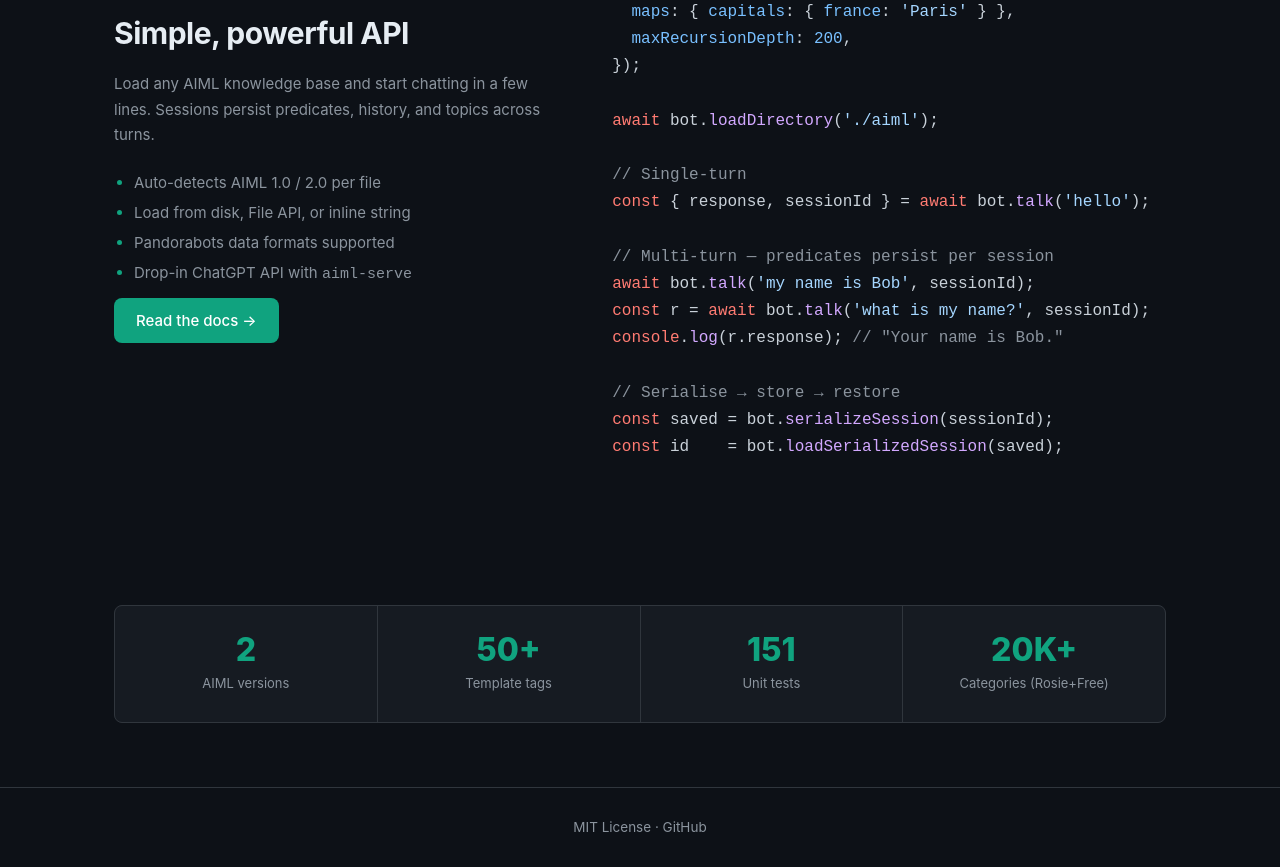
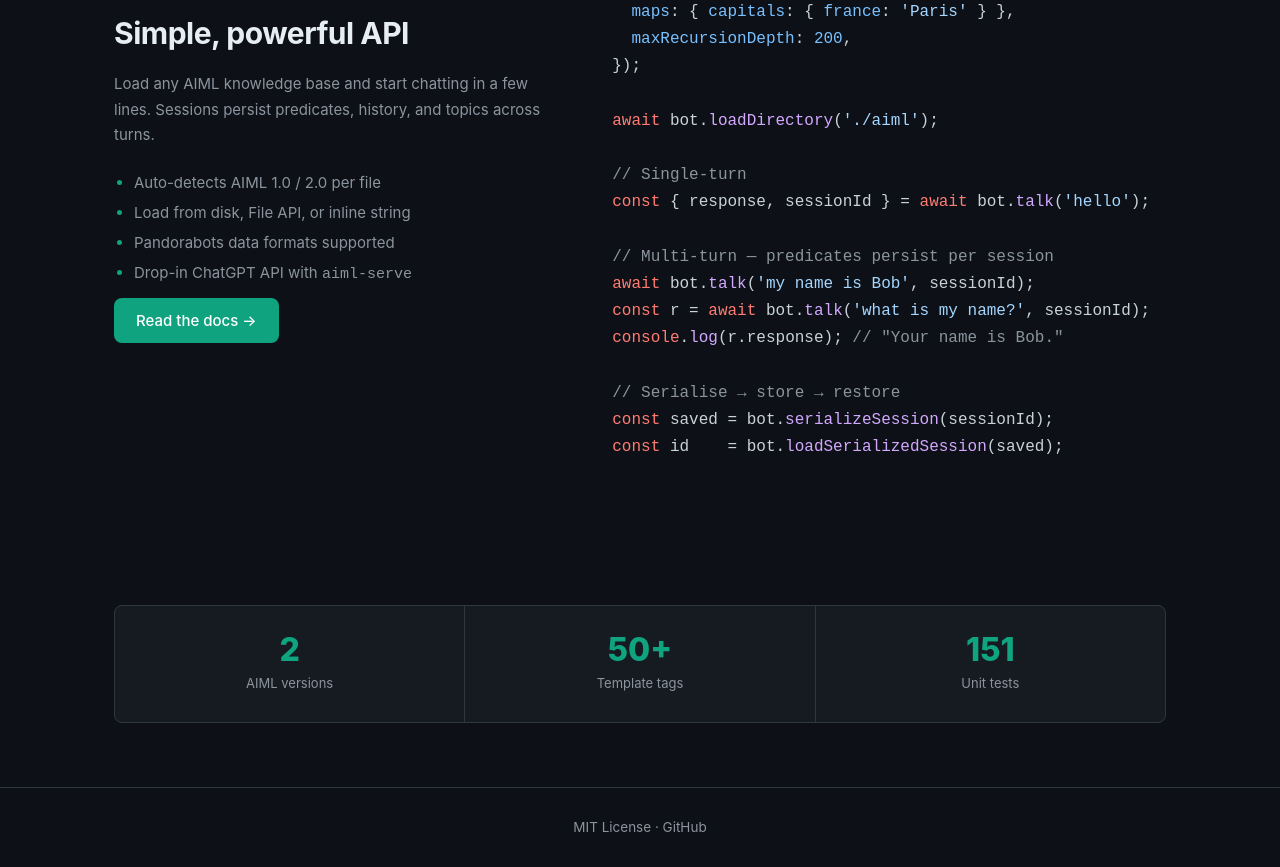
Before and after one commit to jesobreira/aimljs, a plain HTML site: page index.html in a window 1280 px wide. Shown: the part 1754-2621 px from the top of the page. Drawn offline with nearby package versions, Linux system fonts and the light colour scheme.

Commit message:
docs: update site for v1.0.1

```diff
--- a/index.html
+++ b/index.html
@@ -123,7 +123,6 @@ const id    = bot.loadSerializedSession(saved);</code></pre></div>
     <div class="stat"><div class="stat-num">2</div><div class="stat-label">AIML versions</div></div>
     <div class="stat"><div class="stat-num">50+</div><div class="stat-label">Template tags</div></div>
     <div class="stat"><div class="stat-num">151</div><div class="stat-label">Unit tests</div></div>
-    <div class="stat"><div class="stat-num">20K+</div><div class="stat-label">Categories (Rosie+Free)</div></div>
   </div>
 </div></main>
 
```
